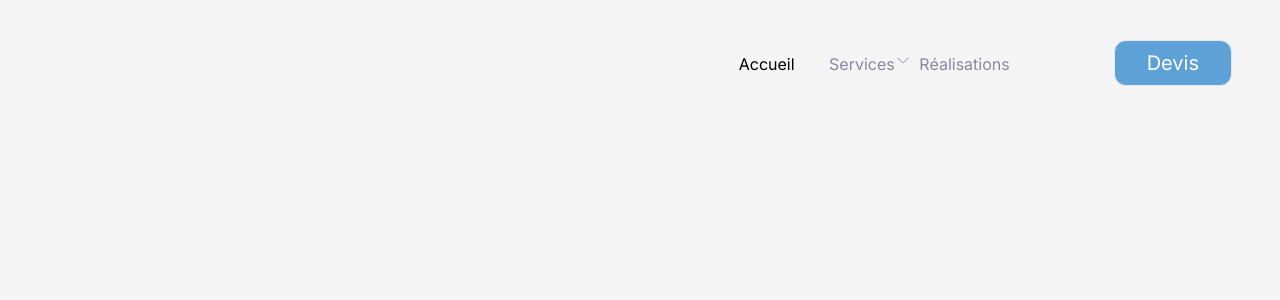
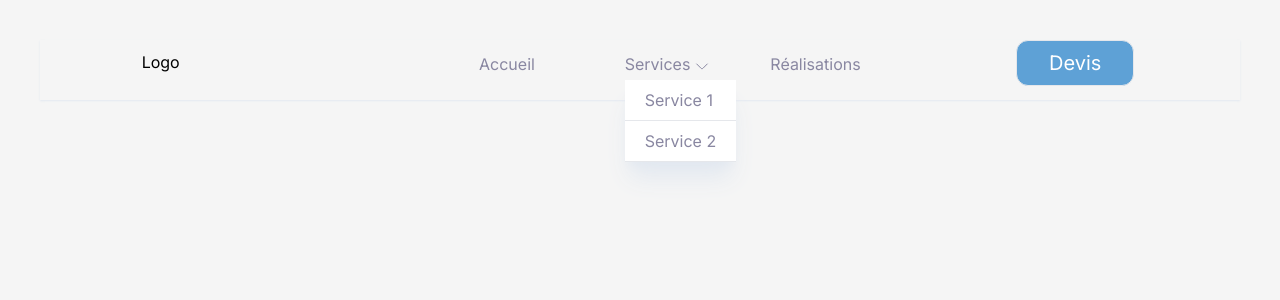
Before and after one commit to Byte-Craft-Technologies/bytecraft-official-website, a Next.js app: page / in a window 1280 px wide. Both pictures are taken after a click on the link "Services". Shown: the top 300 px of the page. Built offline with nearby package versions, Linux system fonts and the light colour scheme.

Commit message:
Add dynamic navbar

```diff
--- a/src/app/page.tsx
+++ b/src/app/page.tsx
@@ -3,8 +3,7 @@ import NavBar from "../app/ui/Navbar";
 
 export default function Home() {
   return (
-    <main className="flex min-h-screen flex-col items-end justify-between p-10 bg-[#F5F5F5]">
-      <NavBar />
+    <main className="flex min-h-screen flex-col items-end justify-between p-10 bg-[#F5F5F5]">      <NavBar />
       <div className="flex flex-col items-center justify-center space-y-8">
       </div>
     </main>
--- a/src/app/ui/Navbar/index.tsx
+++ b/src/app/ui/Navbar/index.tsx
@@ -1,34 +1,75 @@
+'use client'
+
+import React, { useState } from 'react';
 import Link from 'next/link';
 import { inter } from '../fonts';
 import Button from '../../components/button';
 import { ChevronDown } from '../icons';
 
+const links = [
+  { name: 'Accueil', href: '#' },
+  { name: 'Services', href: '#', submenu: [{ name: 'Service 1', href: '#' }, { name: 'Service 2', href: '#' }] },
+  { name: 'Réalisations', href: '#' },
+];
 
 export default function NavBar() {
+  const [submenuVisibility, setSubmenuVisibility] = useState<{ [key: string]: boolean }>({});
+  const [selectedLink, setSelectedLink] = useState<string | null>(null);
+
+  const toggleSubmenu = (name: string) => {
+    setSubmenuVisibility((prev) => ({ ...prev, [name]: !prev[name] }));
+  };
+
+  const handleLinkClick = (name: string) => {
+    setSelectedLink(name);
+    if (links.find(link => link.name === name)?.submenu) {
+      return false;
+    }
+  };
+
   return (
-        <header className={`${inter.className} flex items-baseline text-black`}>
+    <header className={`${inter.className} flex items-center justify-around text-black w-full shadow-sm shadow-slate-200`}>
+      <div className='pt-2 pb-6 items-start'>Logo</div>
+      <div className='flex items-baseline'>
         <nav className="pt-2 pb-6 grid grid-cols-3 mx-24 justify-around">
-                <div className='w-full'>
-                    <Link href="#">Accueil</Link>
+          {links.map((link) => (
+            <div key={link.name} className={`w-full pr-8 ${selectedLink === link.name ? 'text-black' : 'text-[#8987A1]'}`}>
+              {link.submenu ? (
+                <div className='text-[#8987A1] pr-6'>
+                  <Link href="#" onClick={() => { toggleSubmenu(link.name); handleLinkClick(link.name); }} className='flex flex-wrap'>
+                    {link.name}
+                    <ChevronDown fill="#8987A1" size={16} height={16} width={16} className="mx-1 mt-1.5" />
+                  </Link>
+                  {submenuVisibility[link.name] && (
+                    <div className="flex flex-col absolute bg-white shadow-slate-200 shadow-xl mt-1">
+                      {link.submenu.map((subItem) => (
+                        <div key={subItem.name} >
+                          <div className='my-2 w-auto mx-5'>
+                            <Link href={subItem.href} onClick={() => handleLinkClick(subItem.name)}>{subItem.name}</Link>
                           </div>
-                <div className='w-full text-[#8987A1] flex flex-wrap'>
-                    <Link href="#">Services</Link>
-                    <ChevronDown fill="#8987A1" size={16} height={16} width={16} className="" />
+                          <hr className="h-px bg-gray-200 border-0 dark:bg-gray-400"></hr>
                         </div>
-                <div className='w-full text-[#8987A1]'>
-                    <Link href="#">Réalisations</Link>
+                      ))}
                     </div>
+                  )}
+                </div>
+              ) : (
+                <Link href={link.href} onClick={() => handleLinkClick(link.name)}>{link.name}</Link>
+              )}
+            </div>
+          ))}
         </nav>
-            <div className='px-2'>
+        <div className='px-1 pt-0'>
           <Button
             name="Devis"
             link="#"
-                    borderStyle="rounded-xl px-8 py-2"
+            borderStyle="rounded-xl px-8"
             fontStyle="font-se text-base"
             bgColor="bg-primary"
             textColor="text-white"
           />
         </div>
+      </div>
     </header>
   );
 }
```
Lines whose indentation alone changed are shown as unchanged.
